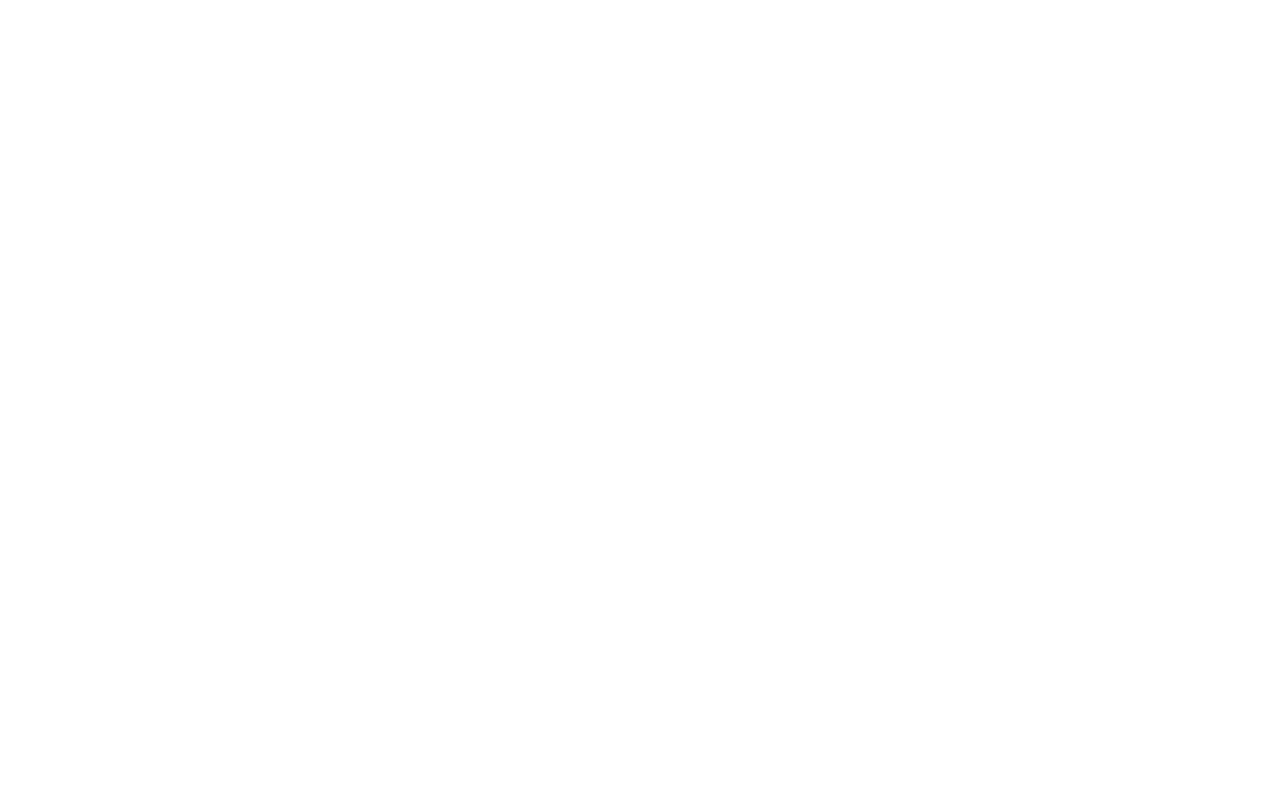
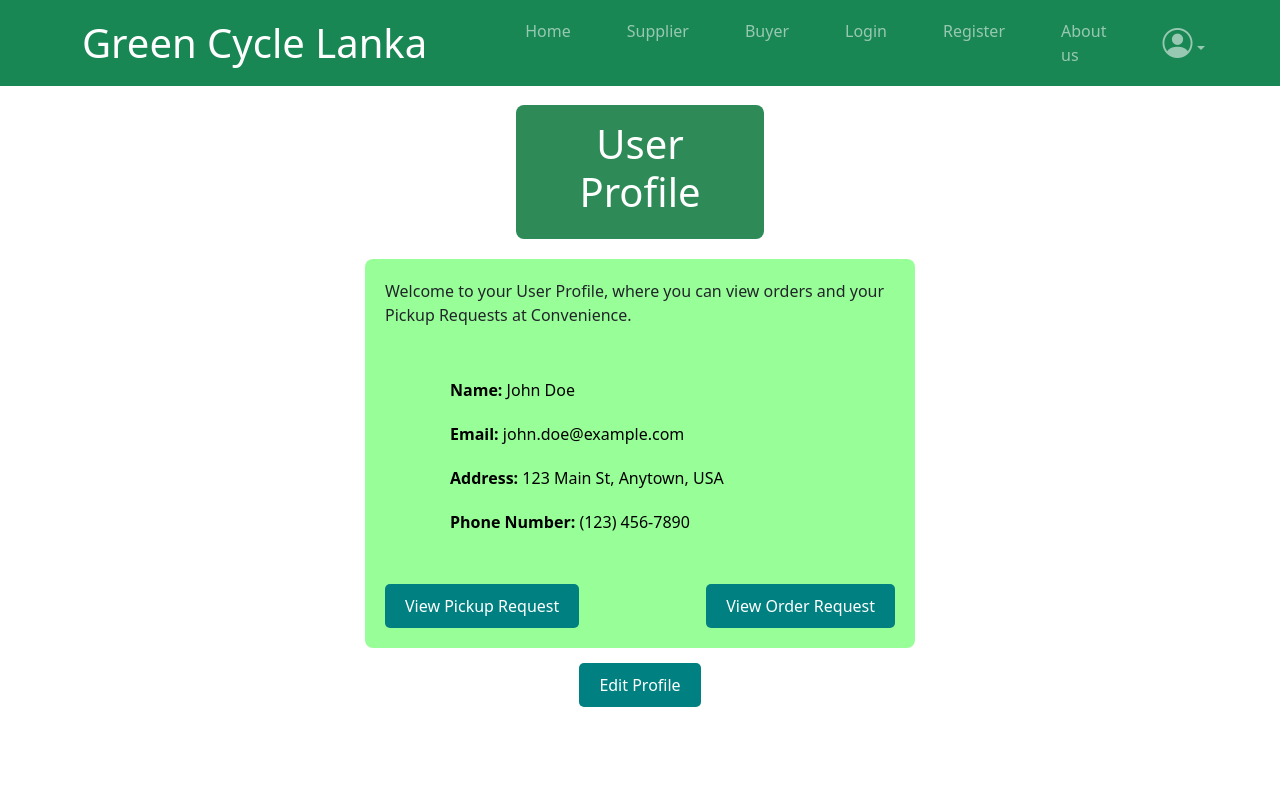
Before and after one commit to maheli101/Green-Cycle-Lanka-Frontend, a React (Vite) app: page /profile in a window 1280 px wide. Before the commit this address had no page. Shown: the top 800 px of the page. Built offline with nearby package versions, Linux system fonts and the light colour scheme.

Commit message:
created my profile

```diff
--- a/package.json
+++ b/package.json
@@ -27,6 +27,7 @@
     "react-leaflet": "^4.2.1",
     "react-router-dom": "^6.23.1",
     "save": "^2.9.0",
+    "styled-components": "^6.1.11",
     "yup": "^1.4.0"
   },
   "devDependencies": {
--- a/src/App.jsx
+++ b/src/App.jsx
@@ -36,6 +36,7 @@
 
 import AboutUsPage from "./pages/AboutUs/AboutUsPage";
 import RequestForm from "./pages/Supplierpage/RequestForm";
+import MyProfile from "./pages/MyProfile";
 
 function App() {
   return (
@@ -76,7 +77,7 @@
           <Route path="RequestForm" element={<RequestForm />} />
 
 
-
+          <Route path="profile" element={<MyProfile />} />
 
 
 
--- /dev/null
+++ b/src/pages/MyProfile.jsx
@@ -0,0 +1,110 @@
+import React from 'react';
+import styled from 'styled-components';
+
+const Container = styled.div`
+  padding: 20px;
+
+  display: flex;
+  flex-direction: column;
+  align-items: center;
+`;
+
+const Header = styled.div`
+  background-color: #2E8B57;
+  padding: 15px 25px;
+  border-radius: 8px;
+  margin-bottom: 20px;
+  width: 20%;
+  max-width: 800px;
+  text-align: center;
+`;
+
+const Title = styled.h1`
+  color: white;
+
+`;
+
+const ProfileBox = styled.div`
+  background-color: #98FF98;
+  padding: 20px;
+  border-radius: 8px;
+  width: 80%;
+  max-width: 550px;
+
+`;
+
+const UserInfoBox = styled.div`
+
+  padding: 15px;
+  border-radius: 8px;
+  color: black;
+  margin-top: 15px;
+`;
+
+const UserInfo = styled.p`
+  margin: 20px 50px;
+`;
+
+const ButtonContainer = styled.div`
+  display: flex;
+  justify-content: space-between;
+  margin-top: 15px;
+
+  @media (max-width: 600px) {
+    flex-direction: column;
+    gap: 10px;
+  }
+`;
+
+const Button = styled.button`
+  padding: 10px 20px;
+  background-color: #008080;
+  color: white;
+  border: none;
+  border-radius: 5px;
+  cursor: pointer;
+  font-size: 16px;
+
+  &:hover {
+    background-color: #0056b3;
+  }
+`;
+
+const EditButton = styled(Button)`
+  margin-top: 15px;
+`;
+
+const MyProfile = () => {
+  const user = {
+    name: 'John Doe',
+    email: 'john.doe@example.com',
+    address: '123 Main St, Anytown, USA',
+    phone: '(123) 456-7890'
+  };
+
+  return (
+    <Container>
+      <Header>
+        <Title>User Profile</Title>
+      </Header>
+      <ProfileBox>
+        <p>
+          Welcome to your User Profile, where you can view orders and your Pickup Requests at Convenience.
+        </p>
+        <UserInfoBox>
+          <UserInfo><strong>Name:</strong> {user.name}</UserInfo>
+          <UserInfo><strong>Email:</strong> {user.email}</UserInfo>
+          <UserInfo><strong>Address:</strong> {user.address}</UserInfo>
+          <UserInfo><strong>Phone Number:</strong> {user.phone}</UserInfo>
+        </UserInfoBox>
+        <ButtonContainer>
+          <Button className='Pickup'>View Pickup Request</Button>
+          <Button className='Order'>View Order Request</Button>
+        </ButtonContainer>
+      </ProfileBox>
+      <EditButton>Edit Profile</EditButton>
+    </Container>
+  );
+};
+
+export default MyProfile;
--- a/src/pages/Yard/Updates.jsx
+++ b/src/pages/Yard/Updates.jsx
@@ -16,7 +16,7 @@
             Stock Update
           </h3>
           <h6 style={{ fontStyle: "oblique", margin: "5%" }}>
-            Welcome to the Updates page! Here, you'll find the latest stock
+            Welcome to the Updates page!. Here, You will find the latest stock
             levels for recyclable materials like plastics, glass, paper, and
             metals. Our progress bars provide a quick visual of current stock
             percentages, helping you stay informed and make decisions easily.
--- a/src/pages/userProfile/userprofile.css
+++ /dev/null
@@ -1,100 +0,0 @@
-.user-profile-all {
-  width: 50%;
-  height: auto;
-  border: 2px solid #020000;
-  background-color: #fbfeff;
-  margin: 20px auto;
-  border-radius: 10px;
-  padding: 20px;
-}
-
-.user-profile-inside-elements {
-  display: flex;
-  flex-direction: column;
-  justify-content: flex-start;
-
-
-}
-
-.user-profile-header {
-  background-color:rgb(3, 138, 52);
-  width: 50%;
-  margin: 20px auto;
-  text-align: center;
-  border-radius: 10px;
-  color: white;
-  padding: 10px;
-  font-size: 24px;
-}
-
-.user-profile-all-letters {
-  display: flex;
-  flex-direction: column;
-  align-items: start;
-  margin-top: 20px;
-
-}
-
-.user-pro-letters {
-  display: flex;
-  flex-direction: column;
-  width: 100%;
-}
-
-.user-pro-letters input {
-  background: transparent;
-  color: #333;
-  font-size: 16px;
-  border: none;
-  border-bottom: 2px solid #ccc;
-  outline: none;
-  padding: 10px 0;
-  margin-bottom: 20px;
-  font-style: italic;
-}
-
-.user-profile-pic {
-  width: 70px;
-  height: 70px;
-  background-color: #ccc;
-  float: right;
-  border-radius: 50%;
-  margin-top: -20px;
-  margin-right: -20px;
-  border: 2px solid #ccc;
-}
-
-.user-profile-active {
-  width: 100%;
-}
-
-.user-pro-btnsection {
-  display: flex;
-  justify-content: center;
-  gap: 20px;
-  margin-top: 20px;
-}
-
-.user-pro-btn {
-  padding: 10px 20px;
-  border-radius: 10px;
-  background-color: rgb(0, 61, 244);
-  color: white;
-  font-size: 16px;
-  cursor: pointer;
-  border: none;
-  transition: background-color 0.3s ease, color 0.3s ease;
-}
-
-.user-pro-btn:hover {
-  background-color: darkgreen;
-}
-
-.user-pro-btn:active {
-  background-color: white;
-  border: 2px solid rgb(0, 61, 244);
-  color: rgb(0, 61, 244);
-}
-::placeholder{
-    color:#020000;
-}
--- a/src/pages/userProfile/userprofile.jsx
+++ b/src/pages/userProfile/userprofile.jsx
@@ -1,18 +1,16 @@
-import "./userprofile.css";
 import { Container, Col, Row } from "react-bootstrap";
 import { get } from "../../Api/Axios.js";
 import { useEffect, useState } from "react";
 
-export default function userprofile() {
-  const [userData, setUserData] = useState([]);
+export default function UserProfile() {
+  const [userData, setUserData] = useState({});
   const [edit, setEdit] = useState(false);
 
   useEffect(() => {
     const fetchData = async () => {
       try {
         const response = await get("http://localhost:8000/User/getUser");
-        setUserData(response);
-        console.log(response[0]?.name);
+        setUserData(response[0]);
       } catch (error) {
         console.error(error);
       }
@@ -21,81 +19,109 @@
     fetchData();
   }, []);
 
-  const firstUser = userData.length > 0 ? userData[0] : null;
+  const handleInputChange = (e) => {
+    const { name, value } = e.target;
+    setUserData({
+      ...userData,
+      [name]: value,
+    });
+  };
 
   return (
     <div>
       <Container>
         <Row>
           <Col>
-            <div className="user-profile-all">
-              <div className="user-profile-inside-elements">
-                <div className="user-profile-header">
-                  <h1>My Profile</h1>
+            <div style={styles.userProfileAll}>
+              <div style={styles.userProfileInsideElements}>
+                <div style={styles.userProfileHeader}>
+                  <h1>User Profile</h1>
                 </div>
 
-                <div className="user-profile-all-letters">
-                  <div className="user-pro-letters">
+                <div style={styles.userProfileAllLetters}>
+                  <div style={styles.userProLetters}>
                     <input
                       type="text"
+                      name="firstName"
                       placeholder="First Name"
-                      value={!edit ? firstUser?.name : undefined}
-                      defaultValue={edit ? undefined : firstUser?.email}
+                      value={userData.name || ''}
+                      onChange={handleInputChange}
+                      readOnly={!edit}
                       required
+                      style={styles.input}
                     />
                     <input
                       type="text"
+                      name="lastName"
                       placeholder="Last Name"
-                      value={firstUser?.email}
+                      value={userData.email || ''}
+                      onChange={handleInputChange}
+                      readOnly={!edit}
                       required
+                      style={styles.input}
                     />
-                    <input type="email" placeholder="Email" required />
-                    <input type="text" placeholder="Phone Number" required />
-                    <input type="password" placeholder="password" required />
                     <input
-                      type="password"
-                      placeholder="New-password"
+                      type="email"
+                      name="email"
+                      placeholder="Email"
+                      value={userData.email || ''}
+                      onChange={handleInputChange}
+                      readOnly={!edit}
                       required
+                      style={styles.input}
+                    />
+                    <input
+                      type="text"
+                      name="phoneNumber"
+                      placeholder="Phone Number"
+                      value={userData.phoneNumber || ''}
+                      onChange={handleInputChange}
+                      readOnly={!edit}
+                      required
+                      style={styles.input}
                     />
                     <input
                       type="password"
-                      placeholder="confirm-password"
+                      name="password"
+                      placeholder="Password"
+                      value={userData.password || ''}
+                      onChange={handleInputChange}
+                      readOnly={!edit}
                       required
+                      style={styles.input}
+                    />
+                    <input
+                      type="password"
+                      name="newPassword"
+                      placeholder="New Password"
+                      required={edit}
+                      style={styles.input}
+                    />
+                    <input
+                      type="password"
+                      name="confirmPassword"
+                      placeholder="Confirm Password"
+                      required={edit}
+                      style={styles.input}
                     />
                   </div>
                 </div>
 
-                <div className="user-pro-btnsection">
+                <div style={styles.userProBtnSection}>
                   <button
-                    onClick={() => {
-                      setEdit(true);
-                    }}
-                    className="save-btn-pro"
-                    type="submit"
-                    style={{
-                      width: "80px",
-                      height: "50px",
-                      backgroundColor: "rgb(3, 138, 52)",
-                      color: "black",
-                      fontWeight: "bold",
-                      marginRight: "40px",
-                    }}
+                    onClick={() => setEdit(!edit)}
+                    style={styles.userProBtn}
                   >
-                    Edit
+                    {edit ? "Cancel" : "Edit"}
                   </button>
-                  <button
-                    className="cansel-btn-pro"
-                    type="submit"
-                    style={{
-                      border: "2px solid black",
-                      borderRadius: "20px",
-                      width: "90px",
-                      marginLeft: "20px",
-                      backgroundColor: " rgb(137, 186, 226)",
-                    }}
-                  >
-                    Update
-                  </button>
+                  {edit && (
+                    <button
+                      style={styles.userProBtn}
+                      type="submit"
+                    >
+                      Update
+                    </button>
+                  )}
                 </div>
               </div>
             </div>
@@ -105,3 +131,79 @@
     </div>
   );
 }
+
+const styles = {
+  userProfileAll: {
+    width: '50%',
+    height: 'auto',
+    border: '2px solid #020000',
+    backgroundColor: '#fbfeff',
+    margin: '20px auto',
+    borderRadius: '10px',
+    padding: '20px',
+  },
+  userProfileInsideElements: {
+    display: 'flex',
+    flexDirection: 'column',
+    justifyContent: 'flex-start',
+  },
+  userProfileHeader: {
+    backgroundColor: 'rgb(3, 138, 52)',
+    width: '50%',
+    margin: '20px auto',
+    textAlign: 'center',
+    borderRadius: '10px',
+    color: 'white',
+    padding: '10px',
+    fontSize: '24px',
+  },
+  userProfileAllLetters: {
+    display: 'flex',
+    flexDirection: 'column',
+    alignItems: 'start',
+    marginTop: '20px',
+  },
+  userProLetters: {
+    display: 'flex',
+    flexDirection: 'column',
+    width: '100%',
+  },
+  input: {
+    background: 'transparent',
+    color: '#333',
+    fontSize: '16px',
+    border: 'none',
+    borderBottom: '2px solid #ccc',
+    outline: 'none',
+    padding: '10px 0',
+    marginBottom: '20px',
+    fontStyle: 'italic',
+  },
+  userProBtnSection: {
+    display: 'flex',
+    justifyContent: 'center',
+    gap: '20px',
+    marginTop: '20px',
+  },
+  userProBtn: {
+    padding: '10px 20px',
+    borderRadius: '10px',
+    backgroundColor: 'rgb(0, 61, 244)',
+    color: 'white',
+    fontSize: '16px',
+    cursor: 'pointer',
+    border: 'none',
+    transition: 'background-color 0.3s ease, color 0.3s ease',
+  },
+  userProBtnHover: {
+    backgroundColor: 'darkgreen',
+  },
+  userProBtnActive: {
+    backgroundColor: 'white',
+    border: '2px solid rgb(0, 61, 244)',
+    color: 'rgb(0, 61, 244)',
+  },
+  placeholder: {
+    color: '#020000',
+  },
+};
```
Also changed, not shown: 1 other file (tests, documents, lock files or other folders).
